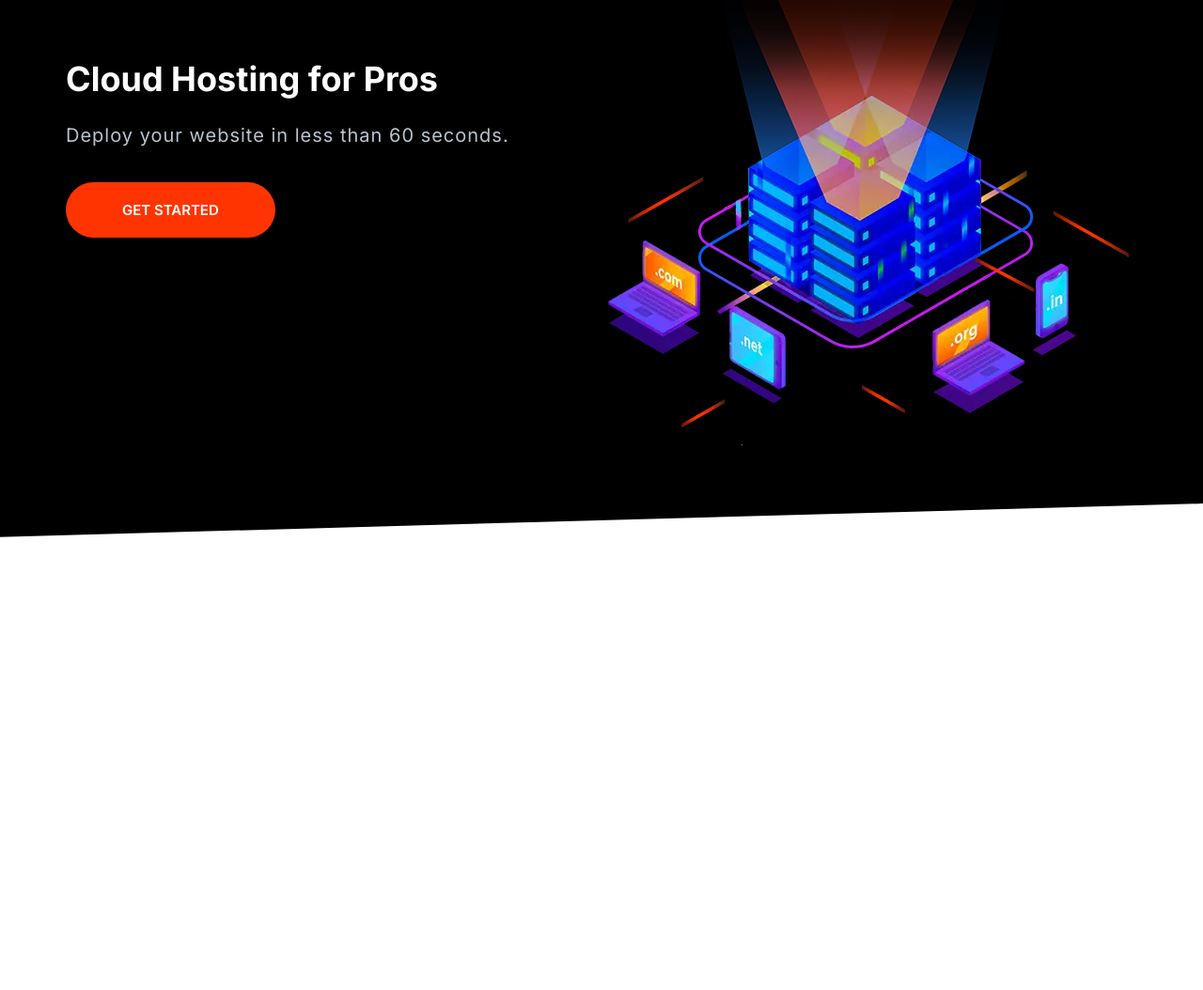
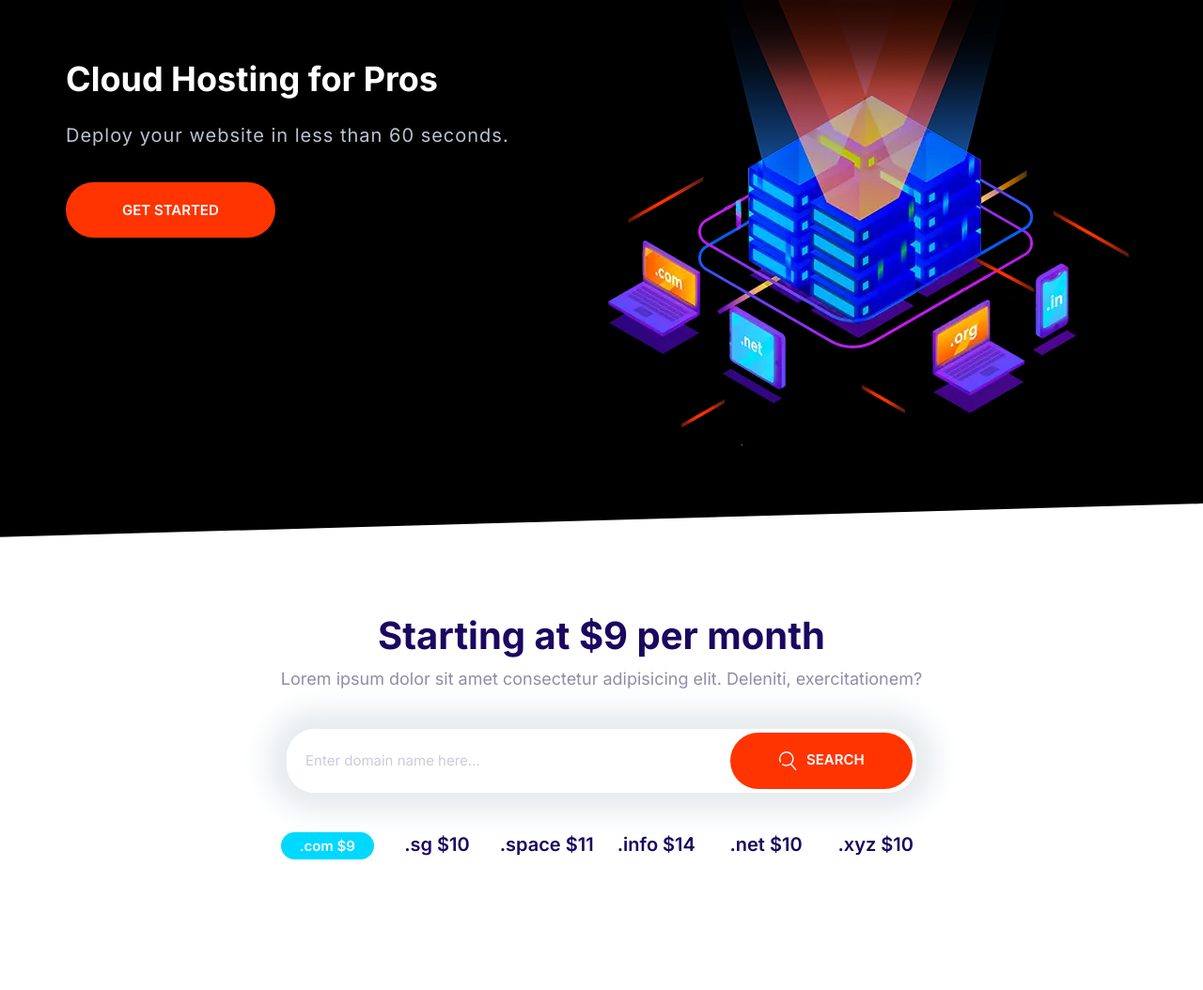
Before and after one commit to azeemabrarkhan/Webaholics, a website built with Parcel: page index.html in a window 1280 px wide. Shown: the part 207-1261 px from the top of the page at 94% size. Before the commit the page ends 800 px from the top, so only its background shows below. Built offline with nearby package versions, Linux system fonts and the light colour scheme.

Commit message:
Update index.html

```diff
--- a/index.html
+++ b/index.html
@@ -62,6 +62,36 @@
       </div>
     </section>
 
+        <section data-aos="zoom-in-up" class="block container block-domain">
+      <header class="block__header">
+        <h2>Starting at $9 per month</h2>
+        <p>
+          Lorem ipsum dolor sit amet consectetur adipisicing elit. Deleniti,
+          exercitationem?
+        </p>
+      </header>
+      <div class="input-group">
+        <input
+          type="text"
+          class="input"
+          placeholder="Enter domain name here..."
+        />
+        <button class="btn btn--accent">
+          <svg class="icon icon--white">
+            <use href="images/sprite.svg#search"></use></svg
+          >Search
+        </button>
+      </div>
+      <ul class="list block-domain__prices">
+        <li><span class="badge badge--secondary">.com $9</span></li>
+        <li>.sg $10</li>
+        <li>.space $11</li>
+        <li>.info $14</li>
+        <li>.net $10</li>
+        <li>.xyz $10</li>
+      </ul>
+    </section>
+
 
     <script src="js/main.js"></script>
     <script src="https://unpkg.com/aos@next/dist/aos.js"></script>
```
